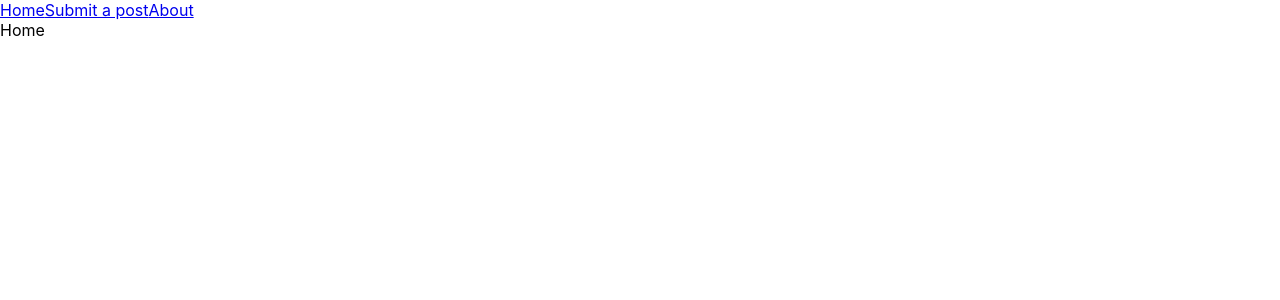
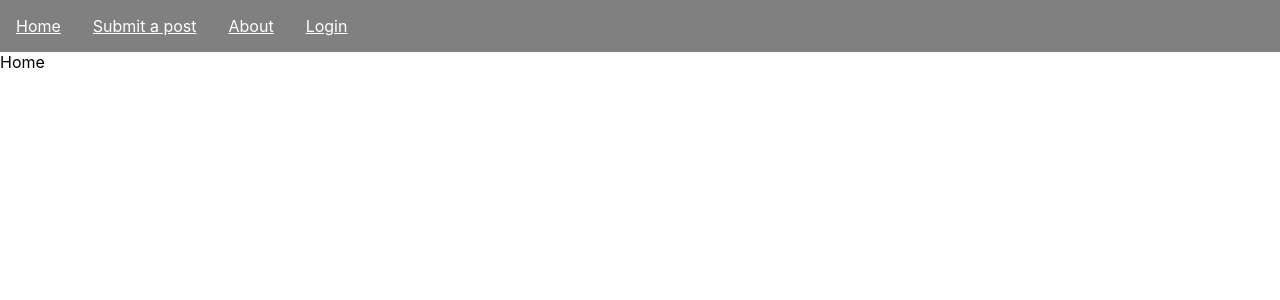
Before and after one commit to DarkSoulWind/loneliness-org, a React (Create React App) app: page / in a window 1280 px wide. Shown: the top 300 px of the page. Built offline with nearby package versions, Linux system fonts and the light colour scheme.

Commit message:
added firebase auth

```diff
--- a/package.json
+++ b/package.json
@@ -7,6 +7,7 @@
     "@testing-library/jest-dom": "^5.16.1",
     "@testing-library/react": "^12.1.2",
     "@testing-library/user-event": "^13.5.0",
+    "firebase": "^9.6.5",
     "gh-pages": "^3.2.3",
     "react": "^17.0.2",
     "react-dom": "^17.0.2",
--- a/src/App.css
+++ b/src/App.css
@@ -2,37 +2,14 @@
   text-align: center;
 }
 
-.App-logo {
-  height: 40vmin;
-  pointer-events: none;
+nav {
+  overflow: hidden;
+  background-color: grey;
 }
 
-@media (prefers-reduced-motion: no-preference) {
-  .App-logo {
-    animation: App-logo-spin infinite 20s linear;
-  }
+nav .link {
+  float: left;
+  color: white;
+  padding: 1em 1em;
+  font-size: 1em;
 }
-
-.App-header {
-  background-color: #282c34;
-  min-height: 100vh;
-  display: flex;
-  flex-direction: column;
-  align-items: center;
-  justify-content: center;
-  font-size: calc(10px + 2vmin);
-  color: white;
-}
-
-.App-link {
-  color: #61dafb;
-}
-
-@keyframes App-logo-spin {
-  from {
-    transform: rotate(0deg);
-  }
-  to {
-    transform: rotate(360deg);
-  }
-}
--- a/src/App.js
+++ b/src/App.js
@@ -1,22 +1,29 @@
 import logo from './logo.svg';
 import './App.css';
 import { HashRouter as Router, Route, Routes, Link } from 'react-router-dom';
-import React from 'react';
+import React, { useState } from 'react';
 
 import Home from './pages/Home';
 import Submit from './pages/Submit';
 import About from './pages/About';
+import Login from './pages/Login';
 
 function App() {
+  const [isAuth, setIsAuth] = useState(localStorage.getItem('isAuth'));
+
   return (
     <Router>
-      <Link to='/'>Home</Link>
-      <Link to='/submit'>Submit a post</Link>
-      <Link to='/about'>About</Link>
+      <nav>
+        <Link className='link' to='/'>Home</Link>
+        <Link className='link' to='/submit'>Submit a post</Link>
+        <Link className='link' to='/about'>About</Link>
+        <Link className='link' to='/login'>{isAuth ? 'Logout' : 'Login'}</Link>
+      </nav>
       <Routes>
         <Route path='/' element={<Home />}/>
         <Route path='/submit' element={<Submit />}/>
         <Route path='/about' element={<About />}/>
+        <Route path='/login' element={<Login isAuth={isAuth} setIsAuth={setIsAuth}/>}/>
       </Routes>
     </Router>
   );
--- /dev/null
+++ b/src/firebase-config.js
@@ -0,0 +1,22 @@
+// Import the functions you need from the SDKs you need
+import { initializeApp } from "firebase/app";
+import { getFirestore } from "firebase/firestore";
+import { getAuth, GoogleAuthProvider } from "firebase/auth";
+// TODO: Add SDKs for Firebase products that you want to use
+// https://firebase.google.com/docs/web/setup#available-libraries
+
+// Your web app's Firebase configuration
+const firebaseConfig = {
+  apiKey: "AIzaSyDM9oIJXQw6MuelOlpPaGHS3ngEMfmUMgY",
+  authDomain: "loneliness-5c1a4.firebaseapp.com",
+  projectId: "loneliness-5c1a4",
+  storageBucket: "loneliness-5c1a4.appspot.com",
+  messagingSenderId: "265535564384",
+  appId: "1:265535564384:web:e22beb2859926a45e97105"
+};
+
+// Initialize Firebase
+const app = initializeApp(firebaseConfig);
+export const db = getFirestore(app);
+export const auth = getAuth(app);
+export const provider = new GoogleAuthProvider();
--- /dev/null
+++ b/src/pages/Login.js
@@ -0,0 +1,34 @@
+import React from 'react';
+import { signInWithPopup, signOut } from 'firebase/auth';
+import { auth, provider } from '../firebase-config';
+import { useNavigate } from 'react-router-dom';
+
+const Login = ({ isAuth, setIsAuth }) => {
+    const navigate = useNavigate();
+
+    const signInWithGoogle = () => {
+        signInWithPopup(auth, provider).then(result => {
+            localStorage.setItem('isAuth', true);
+            setIsAuth(true);
+            console.log(result);
+            navigate('/');
+        })
+    }
+
+    const signUserOut = () => {
+        signOut(auth).then(() => {
+            localStorage.clear();
+            setIsAuth(false);
+        })
+    }
+
+    return (
+        <div>
+            <h3>Logged in: {isAuth ? 'indeed' : 'nope not at all'}</h3>
+            {isAuth ? (<button onClick={signUserOut}>Logout</button>) : (<button onClick={signInWithGoogle}>Login with google</button>)}
+
+        </div>
+    );
+};
+
+export default Login;
```
Also changed, not shown: 1 other file (tests, documents, lock files or other folders).
